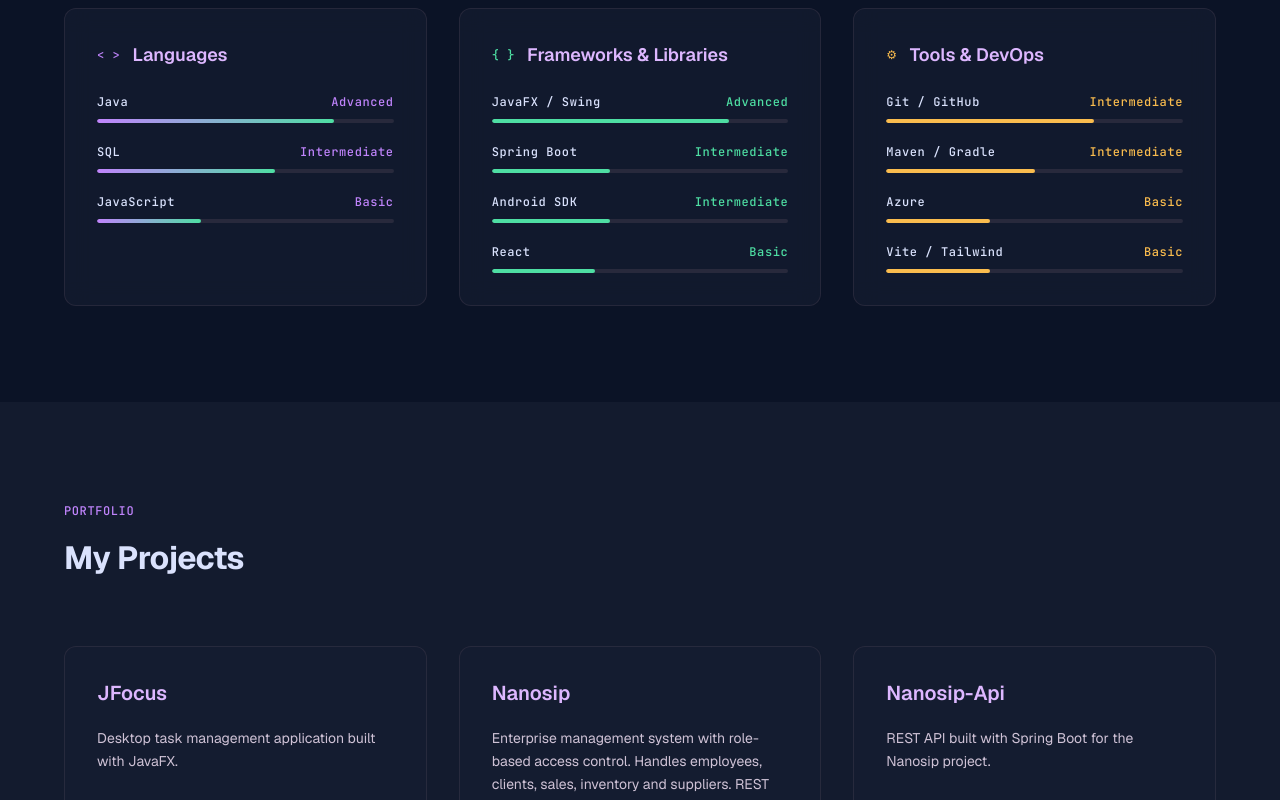
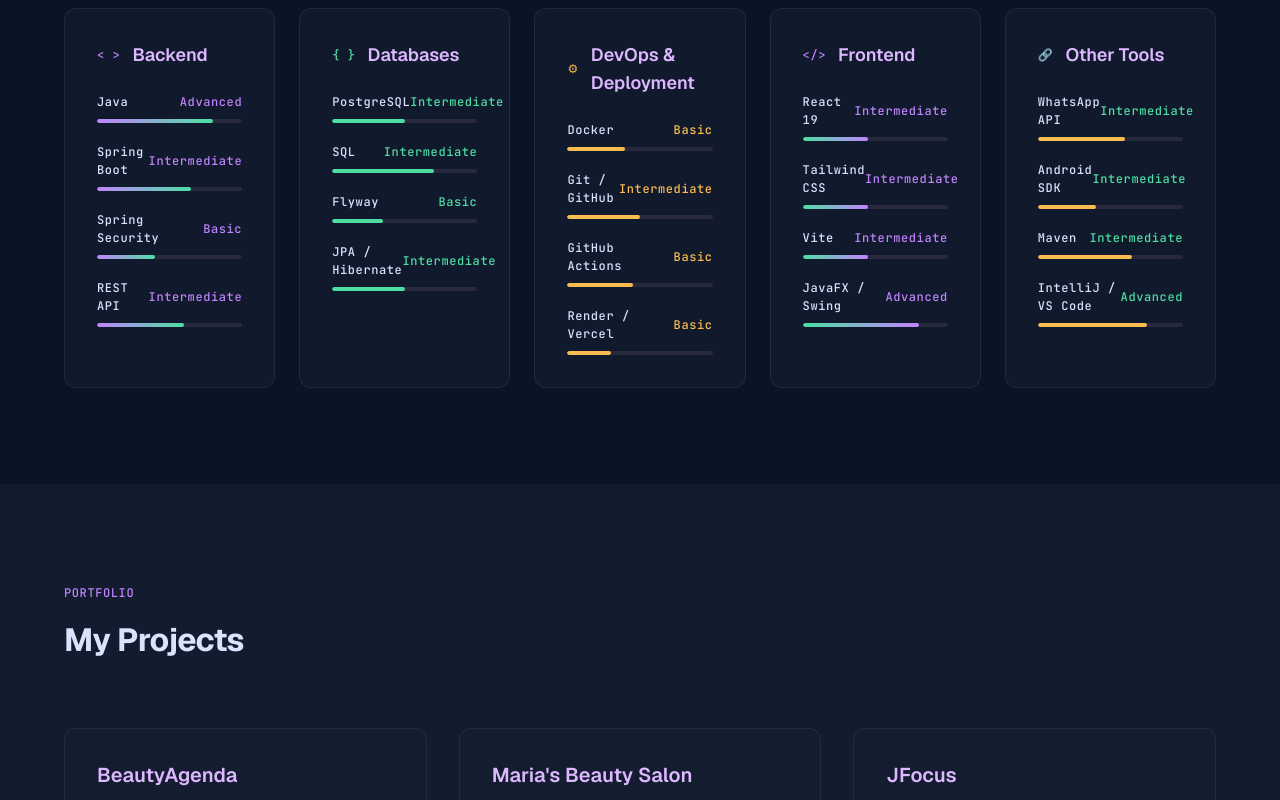
Before and after one commit to JustinAdame13/Portafolio, a React (Vite) app: page / in a window 1280 px wide. Shown: the part 1760-2560 px from the top of the page. Built offline with nearby package versions, Linux system fonts and the light colour scheme.

Commit message:
new skills and projects

```diff
--- a/src/components/Projects.jsx
+++ b/src/components/Projects.jsx
@@ -3,36 +3,52 @@
 
 const projects = [
   {
+    title: "BeautyAgenda",
+    descKey: "projects.beautyagenda_desc",
+    tags: ["Java 21", "Spring Boot", "PostgreSQL", "Spring Security", "Docker", "React"],
+    github: "https://github.com/JustinAdame13/BeautyAgenda",
+    accentColor: 'var(--electric-purple)',
+    tagTextColor: 'var(--electric-purple)',
+  },
+  {
+    title: "Maria's Beauty Salon",
+    descKey: "projects.marias_beauty_desc",
+    tags: ["React", "Vite", "Tailwind CSS", "Leaflet", "WhatsApp"],
+    github: "https://github.com/JustinAdame13/marias-beauty-salon",
+    accentColor: 'var(--secondary)',
+    tagTextColor: 'var(--secondary)',
+  },
+  {
     title: "JFocus",
     descKey: "projects.jfocus_desc",
     tags: ["Java", "JavaFX"],
     github: "https://github.com/JustinAdame13/Jfocus",
-    accentColor: 'var(--electric-purple)',
-    tagTextColor: 'var(--electric-purple)',
+    accentColor: 'var(--tertiary)',
+    tagTextColor: 'var(--tertiary)',
   },
   {
     title: "Nanosip",
     descKey: "projects.nanosip_desc",
     tags: ["Java", "JavaFX", "Spring Boot", "Azure", "SQL"],
     github: "https://github.com/JustinAdame13/Nanosip",
-    accentColor: 'var(--secondary)',
-    tagTextColor: 'var(--secondary)',
+    accentColor: 'var(--electric-purple)',
+    tagTextColor: 'var(--electric-purple)',
   },
   {
     title: "Nanosip-Api",
     descKey: "projects.nanosip_api_desc",
     tags: ["Java", "Spring Boot"],
     github: "https://github.com/JustinAdame13/NanosipApi",
-    accentColor: 'var(--tertiary)',
-    tagTextColor: 'var(--tertiary)',
+    accentColor: 'var(--secondary)',
+    tagTextColor: 'var(--secondary)',
   },
   {
     title: "Atmos",
     descKey: "projects.atmos_desc",
     tags: ["Android", "Java", "REST API"],
     github: "https://github.com/JustinAdame13/Atmos",
-    accentColor: 'var(--electric-purple)',
-    tagTextColor: 'var(--electric-purple)',
+    accentColor: 'var(--tertiary)',
+    tagTextColor: 'var(--tertiary)',
   },
 ]
 
--- a/src/components/skills.jsx
+++ b/src/components/skills.jsx
@@ -3,38 +3,63 @@
 
 const skillCategories = [
   {
-    titleKey: 'skills.cat_languages',
+    titleKey: 'skills.cat_backend',
     icon: '< >',
     color: 'var(--electric-purple)',
     barColor: 'linear-gradient(90deg, #C084FC, #4edea3)',
     skills: [
       { name: 'Java', level: 80, labelKey: 'skills.level_advanced' },
-      { name: 'SQL', level: 60, labelKey: 'skills.level_intermediate' },
-      { name: 'JavaScript', level: 35, labelKey: 'skills.level_basic' },
+      { name: 'Spring Boot', level: 65, labelKey: 'skills.level_intermediate' },
+      { name: 'Spring Security', level: 40, labelKey: 'skills.level_basic' },
+      { name: 'REST API', level: 60, labelKey: 'skills.level_intermediate' },
     ]
   },
   {
-    titleKey: 'skills.cat_frameworks',
+    titleKey: 'skills.cat_database',
     icon: '{ }',
     color: 'var(--secondary)',
     barColor: '#4edea3',
     skills: [
-      { name: 'JavaFX / Swing', level: 80, labelKey: 'skills.level_advanced' },
-      { name: 'Spring Boot', level: 40, labelKey: 'skills.level_intermediate' },
-      { name: 'Android SDK', level: 40, labelKey: 'skills.level_intermediate' },
-      { name: 'React', level: 35, labelKey: 'skills.level_basic' },
+      { name: 'PostgreSQL', level: 50, labelKey: 'skills.level_intermediate' },
+      { name: 'SQL', level: 70, labelKey: 'skills.level_intermediate' },
+      { name: 'Flyway', level: 35, labelKey: 'skills.level_basic' },
+      { name: 'JPA / Hibernate', level: 50, labelKey: 'skills.level_intermediate' },
     ]
   },
   {
-    titleKey: 'skills.cat_tools',
+    titleKey: 'skills.cat_devops',
     icon: '⚙',
     color: 'var(--tertiary)',
     barColor: '#fabc4e',
     skills: [
-      { name: 'Git / GitHub', level: 70, labelKey: 'skills.level_intermediate' },
-      { name: 'Maven / Gradle', level: 50, labelKey: 'skills.level_intermediate' },
-      { name: 'Azure', level: 35, labelKey: 'skills.level_basic' },
-      { name: 'Vite / Tailwind', level: 35, labelKey: 'skills.level_basic' },
+      { name: 'Docker', level: 40, labelKey: 'skills.level_basic' },
+      { name: 'Git / GitHub', level: 50, labelKey: 'skills.level_intermediate' },
+      { name: 'GitHub Actions', level: 45, labelKey: 'skills.level_basic' },
+      { name: 'Render / Vercel', level: 30, labelKey: 'skills.level_basic' },
+    ]
+  },
+  {
+    titleKey: 'skills.cat_frontend',
+    icon: '</>',
+    color: 'var(--electric-purple)',
+    barColor: 'linear-gradient(90deg, #4edea3, #C084FC)',
+    skills: [
+      { name: 'React 19', level: 45, labelKey: 'skills.level_intermediate' },
+      { name: 'Tailwind CSS', level: 45, labelKey: 'skills.level_intermediate' },
+      { name: 'Vite', level: 45, labelKey: 'skills.level_intermediate' },
+      { name: 'JavaFX / Swing', level: 80, labelKey: 'skills.level_advanced' },
+    ]
+  },
+  {
+    titleKey: 'skills.cat_other',
+    icon: '🔗',
+    color: 'var(--secondary)',
+    barColor: '#fabc4e',
+    skills: [
+      { name: 'WhatsApp API', level: 60, labelKey: 'skills.level_intermediate' },
+      { name: 'Android SDK', level: 40, labelKey: 'skills.level_intermediate' },
+      { name: 'Maven', level: 65, labelKey: 'skills.level_intermediate' },
+      { name: 'IntelliJ / VS Code', level: 75, labelKey: 'skills.level_advanced' },
     ]
   }
 ]
@@ -79,8 +104,8 @@
           </p>
         </div>
 
-        {/* Grid de 3 tarjetas */}
-        <div className="grid grid-cols-1 md:grid-cols-3 gap-8">
+        {/* Grid de tarjetas */}
+        <div className="grid grid-cols-1 md:grid-cols-2 lg:grid-cols-3 xl:grid-cols-5 gap-6">
           {skillCategories.map((category, catIndex) => (
             <motion.div
               key={category.titleKey}
--- a/src/i18n/locales/en.json
+++ b/src/i18n/locales/en.json
@@ -26,9 +26,11 @@
     "title": "Technical Mastery",
     "subtitle": "Tech Stack",
     "description": "Solid experience building desktop, mobile and web applications from end to end.",
-    "cat_languages": "Languages",
-    "cat_frameworks": "Frameworks & Libraries",
-    "cat_tools": "Tools & DevOps",
+    "cat_backend": "Backend",
+    "cat_database": "Databases",
+    "cat_devops": "DevOps & Deployment",
+    "cat_frontend": "Frontend",
+    "cat_other": "Other Tools",
     "level_advanced": "Advanced",
     "level_intermediate": "Intermediate",
     "level_basic": "Basic"
@@ -37,6 +39,8 @@
     "title": "My Projects",
     "subtitle": "Portfolio",
     "github": "View on GitHub",
+    "beautyagenda_desc": "Appointment scheduling and WhatsApp automation system for a beauty salon. REST API with Spring Boot, PostgreSQL and Spring Security, deployed in the cloud and in real-world use.",
+    "marias_beauty_desc": "Showcase website for a beauty salon built with React, Vite, Tailwind CSS with WhatsApp integration and interactive maps.",
     "jfocus_desc": "Desktop task management application built with JavaFX.",
     "nanosip_desc": "Enterprise management system with role-based access control. Handles employees, clients, sales, inventory and suppliers. REST API with Spring Boot and database deployed on Azure.",
     "nanosip_api_desc": "REST API built with Spring Boot for the Nanosip project.",
--- a/src/i18n/locales/es.json
+++ b/src/i18n/locales/es.json
@@ -26,9 +26,11 @@
     "title": "Dominio Técnico",
     "subtitle": "Stack Tecnológico",
     "description": "Experiencia sólida construyendo aplicaciones de escritorio, móviles y web de extremo a extremo.",
-    "cat_languages": "Lenguajes",
-    "cat_frameworks": "Frameworks y Librerías",
-    "cat_tools": "Herramientas y DevOps",
+    "cat_backend": "Backend",
+    "cat_database": "Bases de Datos",
+    "cat_devops": "DevOps y Despliegue",
+    "cat_frontend": "Frontend",
+    "cat_other": "Otras Herramientas",
     "level_advanced": "Avanzado",
     "level_intermediate": "Intermedio",
     "level_basic": "Básico"
@@ -37,6 +39,8 @@
     "title": "Mis Proyectos",
     "subtitle": "Portfolio",
     "github": "Ver en GitHub",
+    "beautyagenda_desc": "Sistema de agenda y automatización de WhatsApp para un salón de belleza. API REST con Spring Boot, PostgreSQL y Spring Security, desplegada en la nube y en uso real.",
+    "marias_beauty_desc": "Sitio web de presentación para un salón de belleza construido con React, Vite, Tailwind CSS e integración con WhatsApp y mapas interactivos.",
     "jfocus_desc": "Aplicación de escritorio para administración de tareas desarrollada con JavaFX.",
     "nanosip_desc": "Sistema de gestión empresarial con control de acceso por permisos. Maneja empleados, clientes, ventas, inventario y proveedores. API REST con Spring Boot y base de datos desplegada en Azure.",
     "nanosip_api_desc": "API REST con Spring Boot para el proyecto de Nanosip.",
```
Also changed, not shown: src/components/About.jsx (line endings or trailing spaces).
